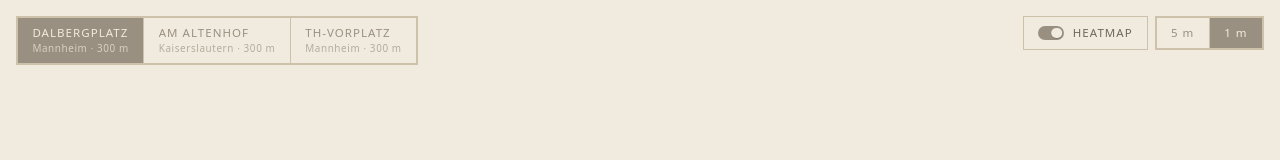
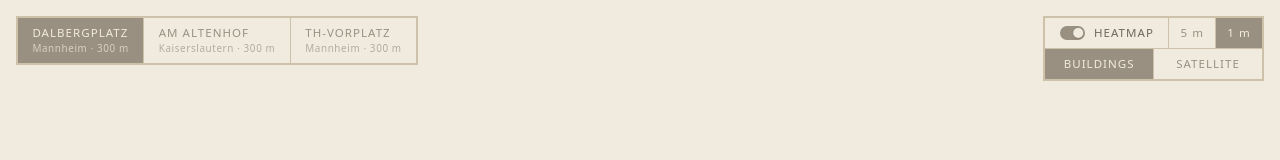
Before and after one commit to chrishub188/cf_sitekit_heatmap, a SvelteKit app: page / in a window 1280 px wide. Shown: the top 160 px of the page. Built offline with nearby package versions, Linux system fonts and the light colour scheme; no server answers.

Commit message:
Added satellite overlay for planning areas

```diff
--- a/src/lib/components/HeatmapToggle.svelte
+++ b/src/lib/components/HeatmapToggle.svelte
@@ -18,21 +18,20 @@
 </button>
 
 <style>
+	/* Borderless: the page's top-right panel frames it, with a hairline to the
+	   resolution buttons beside it. */
 	button {
 		display: flex;
 		align-items: center;
 		gap: 0.55rem;
 		padding: 0.5rem 0.9rem;
-		border: 1px solid #cdc1a9;
+		border: 0;
 		font: 400 0.72rem/1.2 ui-sans-serif, system-ui, sans-serif;
 		letter-spacing: 0.09em;
 		text-transform: uppercase;
 		color: #b3a891;
 		background: #f1ebdf;
 		cursor: pointer;
-		/* Same outer height as the resolution switch, whose 1px padding
-		   frames its buttons inside the border. */
-		padding-block: calc(0.5rem + 1px);
 	}
 
 	button:hover {
--- a/src/lib/components/ResolutionSwitch.svelte
+++ /dev/null
@@ -1,58 +0,0 @@
-<script>
-	let { resolutions, active, onselect } = $props();
-</script>
-
-<nav>
-	{#each resolutions as resolution}
-		<button
-			class:on={resolution.id === active}
-			disabled={resolution.disabled}
-			title={resolution.title}
-			onclick={() => onselect?.(resolution.id)}
-		>
-			{resolution.label} <span class="unit">{resolution.unit}</span>
-		</button>
-	{/each}
-</nav>
-
-<style>
-	/* Placed by the page's top-right group, next to the heatmap toggle. */
-	nav {
-		display: flex;
-		gap: 1px;
-		padding: 1px;
-		border: 1px solid #cdc1a9;
-		background: #cdc1a9;
-		font: 400 0.72rem/1.2 ui-sans-serif, system-ui, sans-serif;
-	}
-
-	button {
-		padding: 0.5rem 0.9rem;
-		border: 0;
-		font: inherit;
-		letter-spacing: 0.09em;
-		text-transform: uppercase;
-		color: #9a9081;
-		background: #f1ebdf;
-		cursor: pointer;
-	}
-
-	button:hover:not(:disabled) {
-		color: #6f665a;
-	}
-
-	/* A site without data at this resolution. */
-	button:disabled {
-		color: #cdc1a9;
-		cursor: default;
-	}
-
-	button.on {
-		color: #f1ebdf;
-		background: #9a9081;
-	}
-
-	.unit {
-		text-transform: none;
-	}
-</style>
--- a/src/lib/components/SegmentedSwitch.svelte
+++ b/src/lib/components/SegmentedSwitch.svelte
@@ -1,6 +1,7 @@
 <script>
 	// A row of mutually exclusive buttons: {id, label, disabled?, title?}[]. Used
-	// for the clip shapes, the overlay mode switch and the before/after switch.
+	// for the clip shapes, the overlay mode switch, the before/after switch, the
+	// resolution and the basemap.
 	let { options, active, onselect } = $props();
 </script>
 
--- a/src/routes/+page.svelte
+++ b/src/routes/+page.svelte
@@ -2,7 +2,6 @@
 	import { onMount } from 'svelte';
 	import SiteMap from '$lib/components/SiteMap.svelte';
 	import SiteSwitch from '$lib/components/SiteSwitch.svelte';
-	import ResolutionSwitch from '$lib/components/ResolutionSwitch.svelte';
 	import HeatmapToggle from '$lib/components/HeatmapToggle.svelte';
 	import FilteredToggle from '$lib/components/FilteredToggle.svelte';
 	import SegmentedSwitch from '$lib/components/SegmentedSwitch.svelte';
@@ -16,7 +15,7 @@
 	import Legend from '$lib/components/Legend.svelte';
 	import AiWatermark from '$lib/components/AiWatermark.svelte';
 	import RecenterButton from '$lib/components/RecenterButton.svelte';
-	import { customStyle } from '$lib/style.js';
+	import { customStyle, SATELLITE_LAYERS } from '$lib/style.js';
 	import { DEFAULT_SCHEME, isScheme, rampFor } from '$lib/colorSchemes.js';
 	import {
 		SITES,
@@ -31,7 +30,7 @@
 	import { clipTest, loadPolygon } from '$lib/clip.js';
 	import { gridToRows, requestEnvGrid } from '$lib/envgrid.js';
 	import { loadLocalGrid } from '$lib/localgrid.js';
-	import { customLayer, toLonLatFeatures } from '$lib/planning.js';
+	import { customLayer, planningLayers, toLonLatFeatures } from '$lib/planning.js';
 
 	let active = $state(0);
 	let resolution = $state('1m');
@@ -109,6 +108,38 @@
 	const CUSTOM_MATCH_M = 500;
 	// Off hides the heatmap cells, leaving the planning areas (or the bare map).
 	let showHeatmap = $state(true);
+	// Drawn site plan or aerial imagery under the overlays.
+	const BASEMAPS = [
+		{ id: 'plan', label: 'Buildings' },
+		{ id: 'satellite', label: 'Satellite' }
+	];
+	let basemap = $state('plan');
+	/** @param {{ group: string, boundary: boolean }} layer */
+	const isRestriction = (layer) => layer.group === 'restriction' && !layer.boundary;
+	/** @param {string} id */
+	function selectBasemap(id) {
+		// Each basemap brings its own set of layers, once, on the switch; every
+		// toggle stays free to change afterwards. Satellite is for checking the
+		// planning areas against the ground, so it shows the restriction layers
+		// (every site's, so a site switch keeps them on) and any imported files,
+		// but not the Räumliche Abgrenzung outline or the Entwurfsfläche; and it
+		// clears the heatmap and Schwarzplan off the imagery. Buildings goes back
+		// to the climate view.
+		if (id === basemap) return;
+		const satellite = id === 'satellite';
+		showHeatmap = !satellite;
+		showFiltered = !satellite;
+		const restrictions = SITES.flatMap((s) => planningLayers(s).filter(isRestriction));
+		planning = satellite ? new Set([...restrictions, ...customLayers].map((l) => l.id)) : new Set();
+		basemap = id;
+	}
+	// Set by the map's one 'load' event. `isStyleLoaded()` can't stand in for it:
+	// it drops back to false whenever tiles are loading.
+	let styleReady = $state(false);
+	$effect(() => {
+		const visibility = basemap === 'satellite' ? 'visible' : 'none';
+		if (styleReady && map) for (const id of SATELLITE_LAYERS) map.setLayoutProperty(id, 'visibility', visibility);
+	});
 
 	/** @param {string} id @param {boolean} on */
 	function togglePlanning(id, on) {
@@ -443,7 +474,10 @@
 		mapStyle={customStyle}
 		bounds={viewBounds}
 		bearing={site.bearing}
-		onready={(m) => (map = m)}
+		onready={(m) => {
+			map = m;
+			m.once('load', () => (styleReady = true));
+		}}
 	/>
 	{#if map}
 		<Heatmap
@@ -481,12 +515,17 @@
 	<LogDropZone onfile={loadFile} onerror={reportError} />
 	<SiteSwitch sites={SITES} {active} onselect={(i) => (active = i)} />
 	<div class="top-right">
-		<HeatmapToggle active={showHeatmap} onselect={(v) => (showHeatmap = v)} />
-		<ResolutionSwitch
-			resolutions={resolutionOptions}
-			active={shownResolution.id}
-			onselect={(id) => (resolution = id)}
-		/>
+		<ControlPanel>
+			<div class="row">
+				<HeatmapToggle active={showHeatmap} onselect={(v) => (showHeatmap = v)} />
+				<SegmentedSwitch
+					options={resolutionOptions}
+					active={shownResolution.id}
+					onselect={(/** @type {string} */ id) => (resolution = id)}
+				/>
+			</div>
+			<SegmentedSwitch options={BASEMAPS} active={basemap} onselect={selectBasemap} />
+		</ControlPanel>
 	</div>
 	<div class="top">
 		{#if comparable}
@@ -579,13 +618,24 @@
 		width: fit-content;
 	}
 
-	/* Top right: heatmap on/off next to the resolution it's drawn at. */
+	/* Top right: one panel framed like the bottom-left one. Heatmap on/off next
+	   to the resolution it's drawn at, the basemap switch underneath. */
 	.top-right {
 		position: absolute;
 		top: 1rem;
 		right: 1rem;
-		display: flex;
-		gap: 0.4rem;
+	}
+
+	/* Hairline between the toggle and the resolution buttons, which take the
+	   rest of the row. */
+	.top-right .row > :global(nav) {
+		flex: 1;
+		border-left: 1px solid #cdc1a9;
+	}
+
+	/* Both rows' buttons share out the panel's width. */
+	.top-right :global(nav button) {
+		flex: 1;
 	}
 
 	/* Top centre, between the site tabs and the resolution switch. */
@@ -598,7 +648,7 @@
 		transform: translateX(-50%);
 	}
 
-	/* Same framing as the resolution switch, around the shared segmented switch. */
+	/* A pill ring around the shared segmented switch. */
 	.chip {
 		padding: 1px;
 		border: 1px solid #cdc1a9;
@@ -621,6 +671,14 @@
 		border-left: 1px solid #cdc1a9;
 	}
 
+	/* The imagery credits make the attribution long: give it all the width
+	   right of the bottom-left panel (about 27rem wide plus its 1rem inset; the
+	   rest covers a gap and the bar's own padding and info button), and only
+	   wrap once that runs out. */
+	.stage :global(.maplibregl-ctrl-bottom-right .maplibregl-ctrl-attrib) {
+		max-width: max(16rem, calc(100vw - 32rem));
+	}
+
 	:global(body) {
 		margin: 0;
 		background: #f1ebdf;
```
Also changed, not shown: src/lib/style.js.
